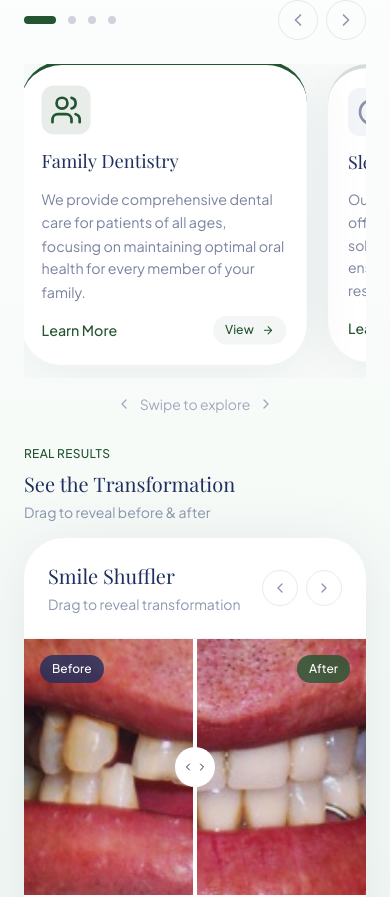
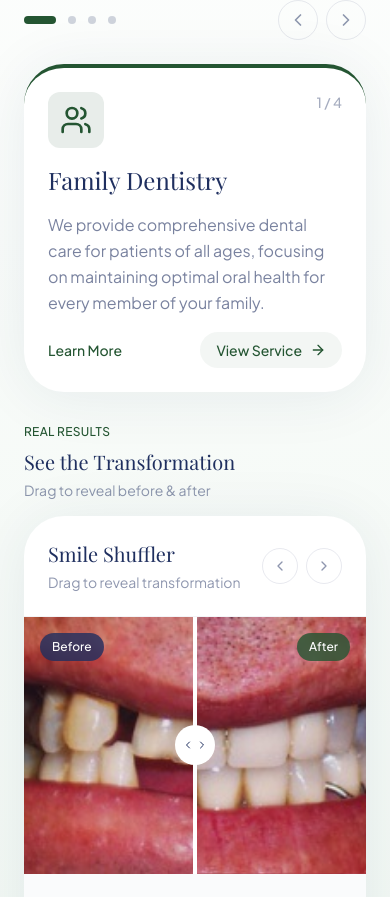
Before and after one commit to Sarahlunt6/musso-family-dentistry, a Next.js app: page / in a window 390 px wide. Shown: the part 1184-2081 px from the top of the page. Built offline with nearby package versions, Linux system fonts and the light colour scheme; a web font is replaced by a local one.

Commit message:
Update Specialties.tsx

```diff
--- a/src/components/Specialties.tsx
+++ b/src/components/Specialties.tsx
@@ -1,6 +1,6 @@
 "use client";
 
-import { useState, useEffect, useRef, useCallback } from "react";
+import { useState, useEffect, useRef } from "react";
 import { gsap } from "gsap";
 import { ScrollTrigger } from "gsap/ScrollTrigger";
 import { motion, AnimatePresence } from "framer-motion";
@@ -74,51 +74,24 @@ interface SpecialtiesProps {
 export default function Specialties({ showSmileShuffler = false }: SpecialtiesProps) {
   const sectionRef = useRef<HTMLElement>(null);
   const headerRef = useRef<HTMLDivElement>(null);
-  const carouselRef = useRef<HTMLDivElement>(null);
   const [currentIndex, setCurrentIndex] = useState(0);
   const [expandedCard, setExpandedCard] = useState<string | null>(null);
-  const [isDragging, setIsDragging] = useState(false);
-  const [startX, setStartX] = useState(0);
-  const [scrollLeft, setScrollLeft] = useState(0);
 
   // Navigation handlers
-  const goToPrevious = useCallback(() => {
+  const goToPrevious = () => {
     setCurrentIndex((prev) => (prev === 0 ? specialties.length - 1 : prev - 1));
     setExpandedCard(null);
-  }, []);
+  };
 
-  const goToNext = useCallback(() => {
+  const goToNext = () => {
     setCurrentIndex((prev) => (prev + 1) % specialties.length);
     setExpandedCard(null);
-  }, []);
-
-  // Drag to scroll handlers
-  const handleMouseDown = (e: React.MouseEvent) => {
-    if (!carouselRef.current) return;
-    setIsDragging(true);
-    setStartX(e.pageX - carouselRef.current.offsetLeft);
-    setScrollLeft(carouselRef.current.scrollLeft);
-  };
-
-  const handleMouseMove = (e: React.MouseEvent) => {
-    if (!isDragging || !carouselRef.current) return;
-    e.preventDefault();
-    const x = e.pageX - carouselRef.current.offsetLeft;
-    const walk = (x - startX) * 2;
-    carouselRef.current.scrollLeft = scrollLeft - walk;
-  };
-
-  const handleMouseUp = () => {
-    setIsDragging(false);
-  };
-
-  const handleMouseLeave = () => {
-    setIsDragging(false);
   };
 
   // Toggle card expansion
-  const toggleExpand = (id: string) => {
-    setExpandedCard(expandedCard === id ? null : id);
+  const toggleExpand = () => {
+    const currentId = specialties[currentIndex].id;
+    setExpandedCard(expandedCard === currentId ? null : currentId);
   };
 
   useEffect(() => {
@@ -140,9 +113,9 @@ export default function Specialties({ showSmileShuffler = false }: SpecialtiesPr
         }
       );
 
-      // Carousel animation
+      // Content animation
       gsap.fromTo(
-        ".specialties-carousel",
+        ".specialties-content",
         { opacity: 0, y: 60 },
         {
           opacity: 1,
@@ -150,7 +123,7 @@ export default function Specialties({ showSmileShuffler = false }: SpecialtiesPr
           duration: 0.8,
           ease: "power3.out",
           scrollTrigger: {
-            trigger: ".specialties-carousel",
+            trigger: ".specialties-content",
             start: "top 75%",
             toggleActions: "play none none none",
           },
@@ -181,17 +154,8 @@ export default function Specialties({ showSmileShuffler = false }: SpecialtiesPr
     return () => ctx.revert();
   }, [showSmileShuffler]);
 
-  // Auto-scroll effect
-  useEffect(() => {
-    if (carouselRef.current) {
-      const cardWidth = carouselRef.current.querySelector('.specialty-card')?.clientWidth || 0;
-      const gap = 24; // gap-6 = 24px
-      carouselRef.current.scrollTo({
-        left: currentIndex * (cardWidth + gap),
-        behavior: 'smooth'
-      });
-    }
-  }, [currentIndex]);
+  const currentSpecialty = specialties[currentIndex];
+  const isExpanded = expandedCard === currentSpecialty.id;
 
   return (
     <section ref={sectionRef} className="py-24 lg:py-32 bg-gradient-to-b from-white to-[#f0f7f2] overflow-hidden">
@@ -211,13 +175,13 @@ export default function Specialties({ showSmileShuffler = false }: SpecialtiesPr
           </p>
         </div>
 
-        {/* Main Content Grid - Carousel + SmileShuffler side by side */}
+        {/* Main Content Grid */}
         <div className={cn(
-          "grid gap-8",
-          showSmileShuffler ? "lg:grid-cols-[1fr,400px]" : "lg:grid-cols-1"
+          "specialties-content grid gap-8",
+          showSmileShuffler ? "lg:grid-cols-2" : "lg:grid-cols-1 max-w-2xl mx-auto"
         )}>
-          {/* Left Column: Carousel */}
-          <div className="min-w-0">
+          {/* Left Column: Single Card Display */}
+          <div>
             {/* Navigation Controls */}
             <div className="flex items-center justify-between mb-6">
               <div className="flex items-center gap-3">
@@ -234,7 +198,7 @@ export default function Specialties({ showSmileShuffler = false }: SpecialtiesPr
                         ? "w-8 bg-green"
                         : "w-2 bg-navy/20 hover:bg-navy/40"
                     )}
-                    aria-label={`Go to slide ${index + 1}`}
+                    aria-label={`Go to specialty ${index + 1}`}
                   />
                 ))}
               </div>
@@ -256,64 +220,42 @@ export default function Specialties({ showSmileShuffler = false }: SpecialtiesPr
               </div>
             </div>
 
-            {/* Scrolling Carousel */}
-            <div
-              ref={carouselRef}
-              className="specialties-carousel flex gap-6 overflow-x-auto scrollbar-hide cursor-grab active:cursor-grabbing pb-4"
-              onMouseDown={handleMouseDown}
-              onMouseMove={handleMouseMove}
-              onMouseUp={handleMouseUp}
-              onMouseLeave={handleMouseLeave}
-              style={{ scrollbarWidth: 'none', msOverflowStyle: 'none' }}
+            {/* Single Card with Animation */}
+            <div className="relative min-h-[320px]">
+              <AnimatePresence mode="wait">
+                <motion.div
+                  key={currentSpecialty.id}
+                  initial={{ opacity: 0, x: 20 }}
+                  animate={{ opacity: 1, x: 0 }}
+                  exit={{ opacity: 0, x: -20 }}
+                  transition={{ duration: 0.3, ease: "easeInOut" }}
+                  className="w-full"
                 >
-              {specialties.map((specialty, index) => {
-                const isExpanded = expandedCard === specialty.id;
-                const isActive = currentIndex === index;
+                  <div className="clinical-container h-full flex flex-col overflow-hidden shadow-clinical-lg border-t-4 border-t-green">
+                    {/* Card Header */}
+                    <div className="p-6 pb-4">
+                      <div className="flex items-start gap-4">
+                        {/* Icon */}
+                        <div className="w-14 h-14 rounded-xl flex items-center justify-center bg-green/10 text-green">
+                          <SpecialtyIcon type={currentSpecialty.id} />
+                        </div>
 
-                return (
-                  <motion.div
-                    key={specialty.id}
-                    className={cn(
-                      "specialty-card flex-shrink-0",
-                      showSmileShuffler ? "w-[280px] sm:w-[300px]" : "w-[320px] sm:w-[360px] lg:w-[400px]",
-                      "transition-transform duration-300",
-                      isActive && "scale-[1.02]"
-                    )}
-                    layout
-                  >
-                    <div
-                      className={cn(
-                        "clinical-container h-full flex flex-col overflow-hidden",
-                        "transition-all duration-300",
-                        isActive ? "shadow-clinical-lg border-green/30" : "hover:shadow-clinical",
-                        "border-t-4",
-                        isActive ? "border-t-green" : "border-t-green/20"
-                      )}
-                    >
-                      {/* Card Header */}
-                      <div className="p-5 pb-3">
-                        <div className="flex items-start gap-3">
-                          {/* Icon */}
-                          <div className={cn(
-                            "w-12 h-12 rounded-xl flex items-center justify-center transition-colors",
-                            isActive
-                              ? "bg-green/10 text-green"
-                              : "bg-navy/5 text-navy/50"
-                          )}>
-                            <SpecialtyIcon type={specialty.id} />
+                        {/* Counter */}
+                        <div className="ml-auto text-sm text-navy/40 font-medium">
+                          {currentIndex + 1} / {specialties.length}
                         </div>
                       </div>
 
                       {/* Title */}
-                        <h3 className="font-display text-lg text-navy mt-3">
-                          {specialty.title}
+                      <h3 className="font-display text-2xl text-navy mt-4">
+                        {currentSpecialty.title}
                       </h3>
                     </div>
 
                     {/* Card Body */}
-                      <div className="px-5 flex-grow">
-                        <p className="text-navy/60 text-sm leading-relaxed">
-                          {specialty.description}
+                    <div className="px-6 flex-grow">
+                      <p className="text-navy/60 text-base leading-relaxed">
+                        {currentSpecialty.description}
                       </p>
 
                       {/* Expandable Content */}
@@ -326,9 +268,9 @@ export default function Specialties({ showSmileShuffler = false }: SpecialtiesPr
                             transition={{ duration: 0.3 }}
                             className="overflow-hidden"
                           >
-                              <div className="pt-3 mt-3 border-t border-navy/10">
-                                <p className="text-navy/70 text-sm leading-relaxed">
-                                  {specialty.extendedInfo}
+                            <div className="pt-4 mt-4 border-t border-navy/10">
+                              <p className="text-navy/70 text-base leading-relaxed">
+                                {currentSpecialty.extendedInfo}
                               </p>
                             </div>
                           </motion.div>
@@ -337,10 +279,10 @@ export default function Specialties({ showSmileShuffler = false }: SpecialtiesPr
                     </div>
 
                     {/* Card Footer */}
-                      <div className="p-5 pt-3 mt-auto">
+                    <div className="p-6 pt-4 mt-auto">
                       <div className="flex items-center justify-between">
                         <button
-                            onClick={() => toggleExpand(specialty.id)}
+                          onClick={toggleExpand}
                           className={cn(
                             "text-sm font-medium transition-colors",
                             isExpanded ? "text-navy/50" : "text-green hover:text-navy"
@@ -351,31 +293,23 @@ export default function Specialties({ showSmileShuffler = false }: SpecialtiesPr
 
                         <a
                           href="#"
-                            className="group inline-flex items-center gap-2 px-3 py-1.5 bg-green/5 hover:bg-green text-green hover:text-white rounded-full text-xs font-medium transition-all"
+                          className="group inline-flex items-center gap-2 px-4 py-2 bg-green/5 hover:bg-green text-green hover:text-white rounded-full text-sm font-medium transition-all"
                         >
-                            <span>View</span>
-                            <ArrowRight className="w-3 h-3 group-hover:translate-x-0.5 transition-transform" />
+                          <span>View Service</span>
+                          <ArrowRight className="w-4 h-4 group-hover:translate-x-0.5 transition-transform" />
                         </a>
                       </div>
                     </div>
                   </div>
                 </motion.div>
-                );
-              })}
-            </div>
-
-            {/* Mobile Swipe Hint */}
-            <div className="flex items-center justify-center gap-2 mt-4 text-sm text-navy/40 lg:hidden">
-              <ChevronLeft className="w-4 h-4" />
-              <span>Swipe to explore</span>
-              <ChevronRight className="w-4 h-4" />
+              </AnimatePresence>
             </div>
           </div>
 
           {/* Right Column: Smile Shuffler */}
           {showSmileShuffler && (
             <div className="smile-shuffler-wrapper">
-              <div className="sticky top-24">
+              <div className="lg:sticky lg:top-24">
                 <div className="mb-4">
                   <p className="text-xs text-green font-medium uppercase tracking-wide mb-2">Real Results</p>
                   <h3 className="font-display text-xl text-navy">See the Transformation</h3>
```
Lines whose indentation alone changed are shown as unchanged.
